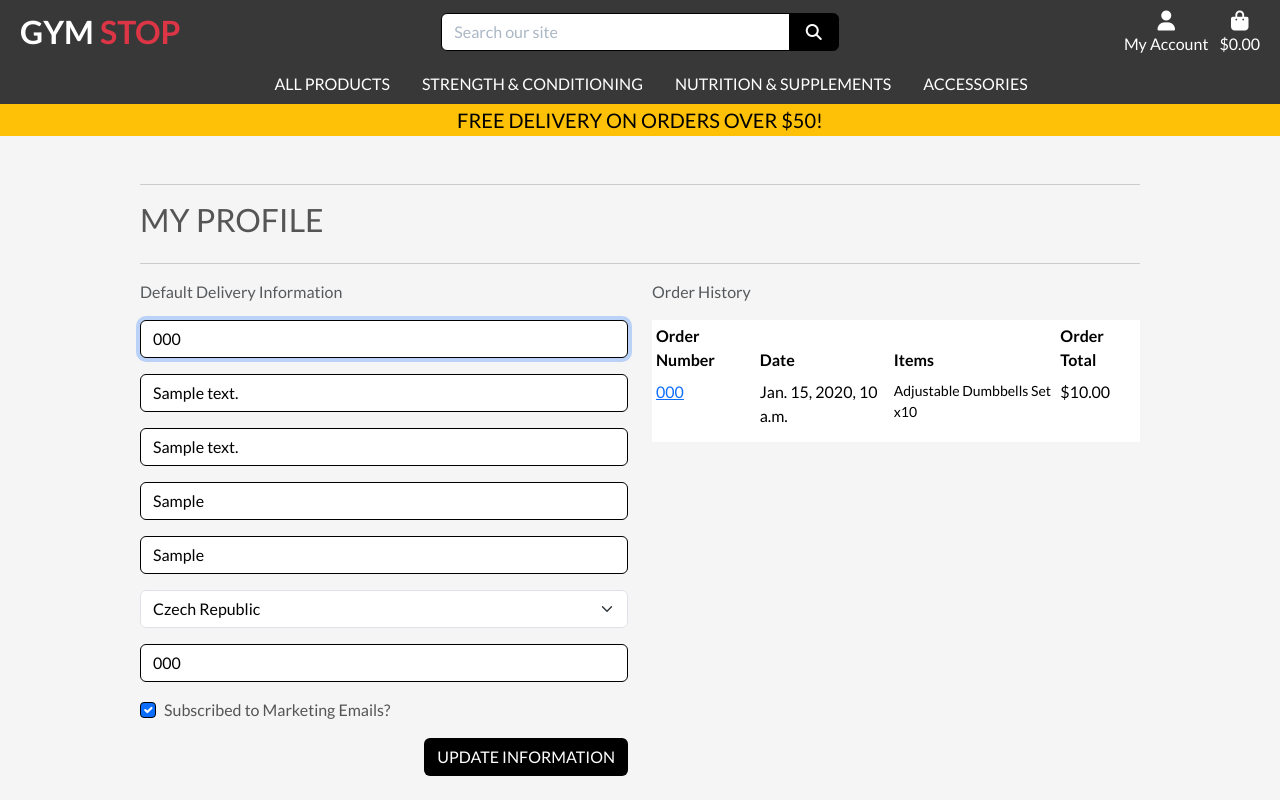
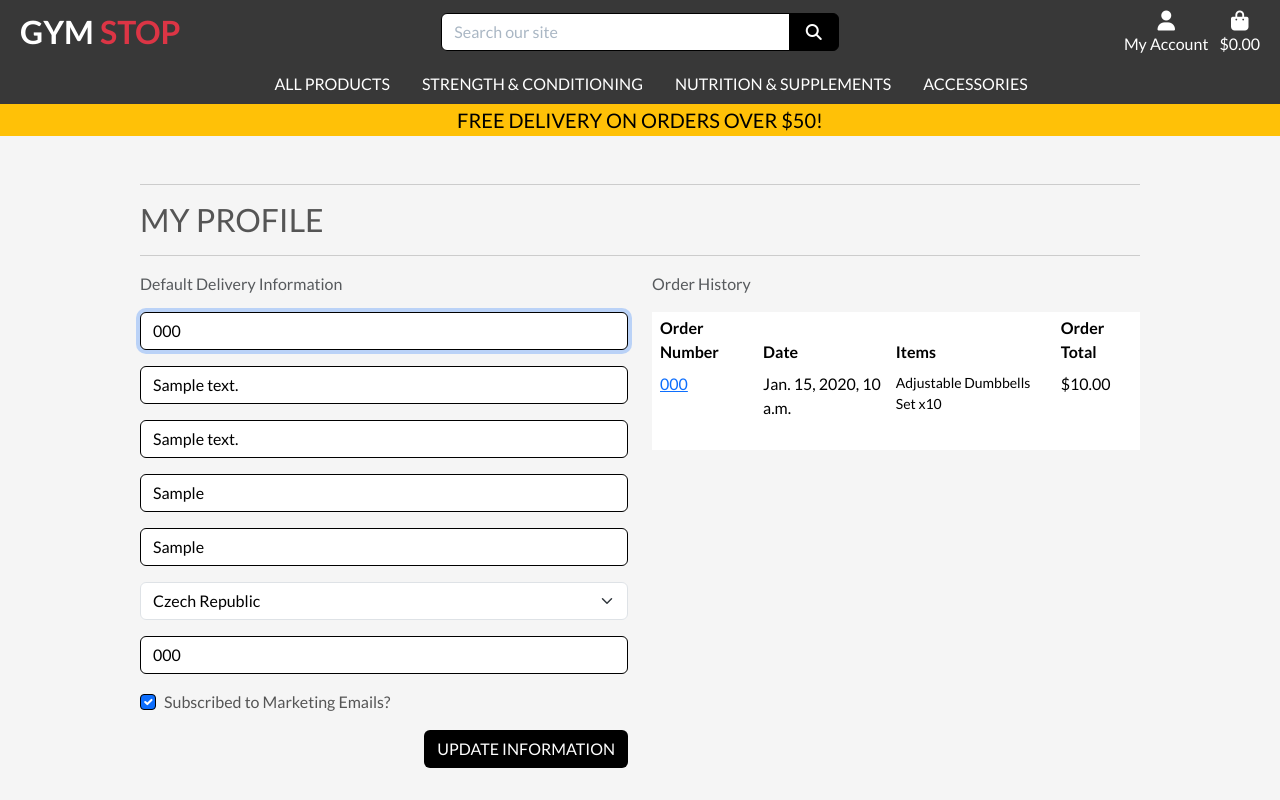
Before and after one commit to DanHodgson12/gym-stop, a Django app: page /profile/ in a window 1280 px wide. Run offline with Django 3.2, Linux system fonts and the light colour scheme; a user stored in the database is signed in; data comes from the database, SQL or seed files in the repository; tables that the repository leaves empty hold one stand-in row (values such as "Sample post"); some libraries are stand-ins or nearby versions.

Commit message:
feat: adjusted styling for profile page

```diff
--- a/profiles/static/profiles/css/profile.css
+++ b/profiles/static/profiles/css/profile.css
@@ -1,5 +1,5 @@
 .order-history {
-    max-height: 416px; /* height of profile form + submit button */
+    max-height: 460px; /* height of profile form + submit button */
     overflow-y: auto;
 }
 
--- a/profiles/templates/profiles/profile.html
+++ b/profiles/templates/profiles/profile.html
@@ -19,7 +19,7 @@
         <div class="row">
             <div class="col">
                 <hr>
-                <h2 class="logo-font mb-4">My Profile</h2>
+                <h2 class="logo-font mb-3">My Profile</h2>
                 <hr>
             </div>
         </div>
@@ -34,8 +34,8 @@
             </div>
             <div class="col-12 col-lg-6">
                 <p class="text-muted">Order History</p>
-                <div class="order-history table-responsive">
-                    <table class="table table-sm table-borderless">
+                <div class="order-history table-responsive ps-1 bg-white">
+                    <table class="table table-sm table-borderless table-hover">
                         <thead>
                             <tr>
                                 <th>Order Number</th>
@@ -49,7 +49,7 @@
                                 <tr>
                                     <td>
                                         <a href="{% url 'order_history' order.order_number %}" title="{{ order.order_number }}">
-                                            {{ order.order_number|truncatechars:6 }}
+                                            {{ order.order_number|truncatechars:9 }}
                                         </a>
                                     </td>
                                     <td>{{ order.date }}</td>
```
